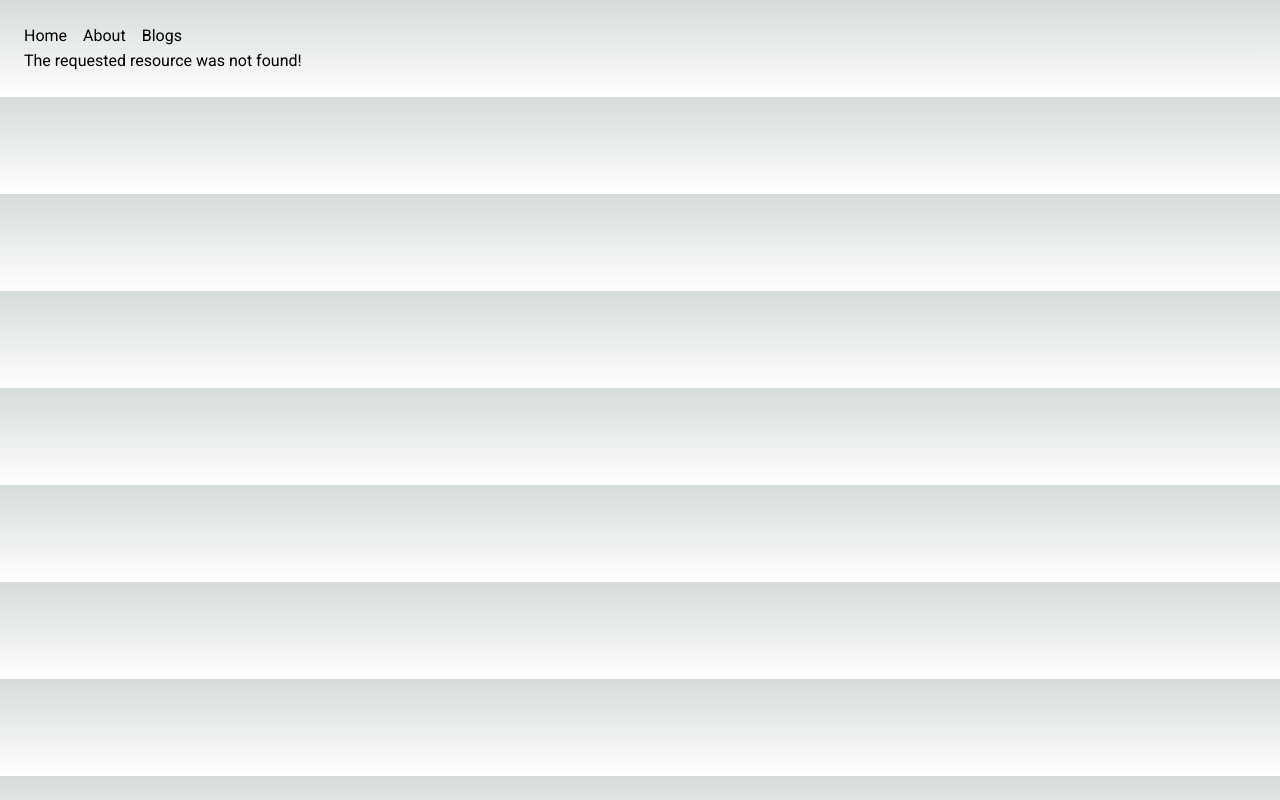
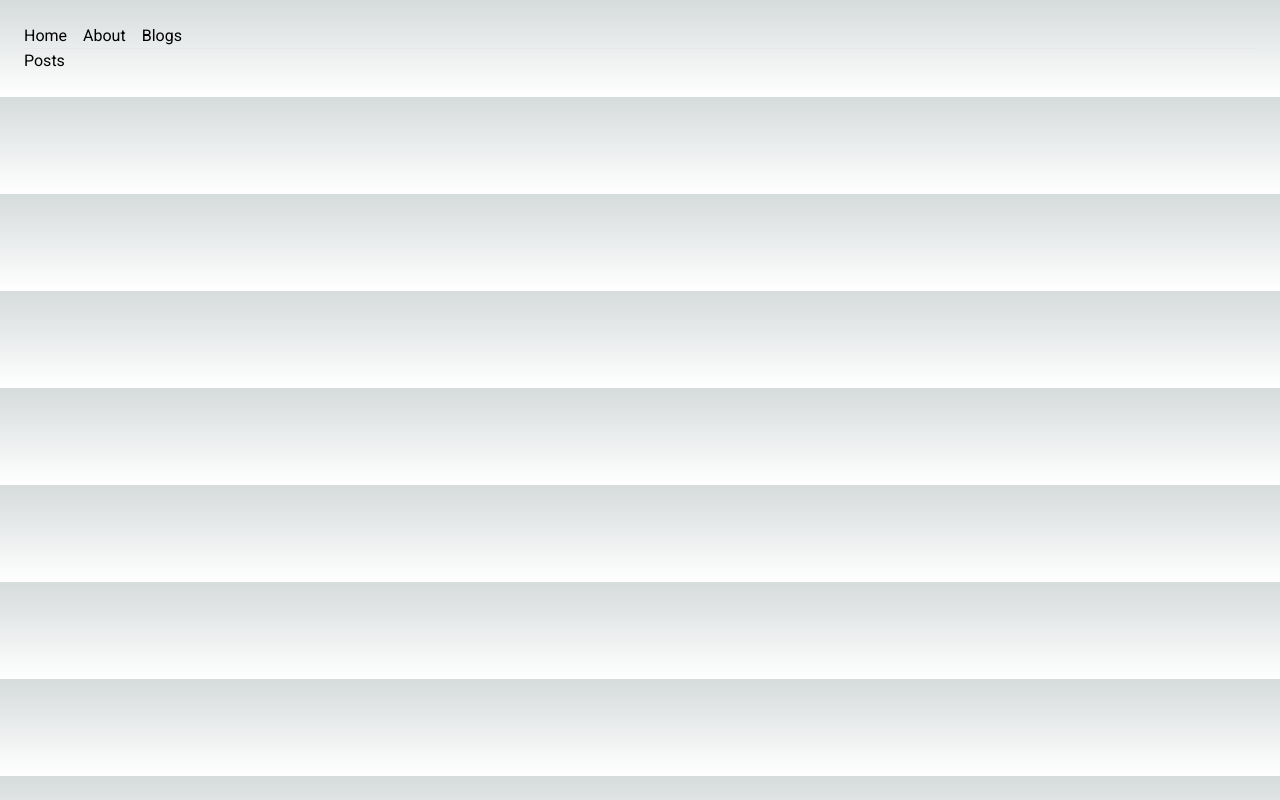
Before and after one commit to Rezwan66/learning-nextjs, a Next.js app: page /posts in a window 1280 px wide. Before the commit this address had no page. Built offline with nearby package versions, Linux system fonts and the light colour scheme.

Commit message:
created a new rfc comp snippet for vs code and created a posts route to display all posts by fetching data

```diff
--- /dev/null
+++ b/app/posts/page.js
@@ -0,0 +1,3 @@
+export default function Posts() {
+  return <div> Posts </div>;
+}
```
